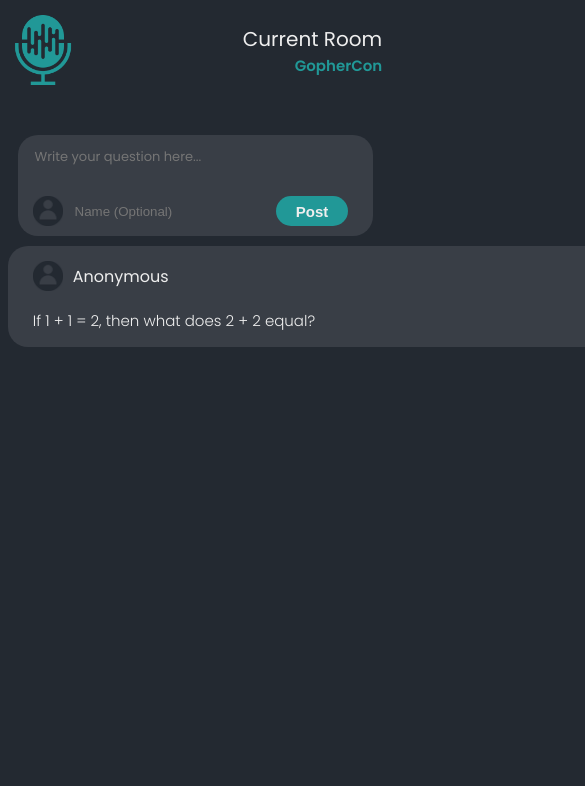
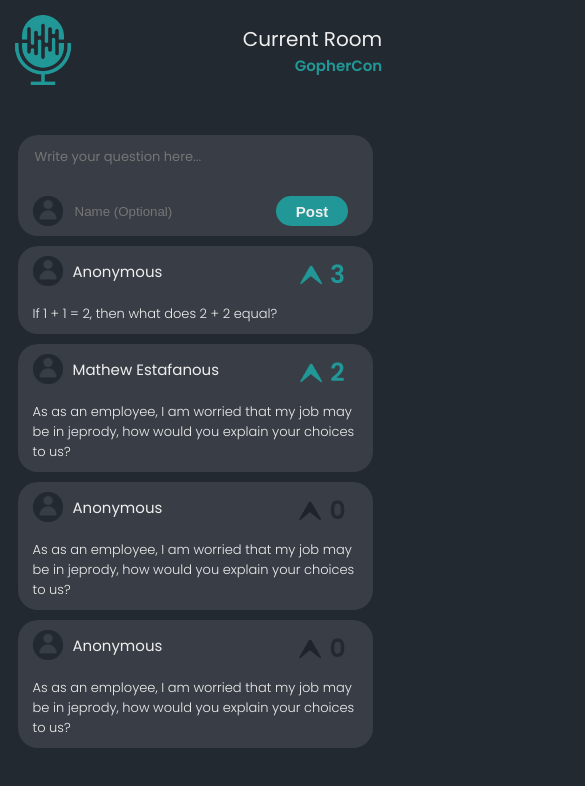
Before and after one commit to Mathew-Estafanous/Open-Stage, a React (Create React App) app in the folder frontend/: page /room in a window 390 px wide. Shown: the top 786 px of the page, 585 px wide, since content can reach past the window. Built offline with nearby package versions, Linux system fonts and the light colour scheme.

Commit message:
Question component reacts whether it is liked or not.

```diff
--- a/frontend/src/components/AskQuestion.css
+++ b/frontend/src/components/AskQuestion.css
@@ -68,7 +68,6 @@
 
 @media (max-width: 700px) {
     form.askform {
-        padding: 10px 15px;
         width: 425px;
     }
 
@@ -92,7 +91,6 @@
     }
 
     form.askform {
-        padding: 10px 15px;
         width: 325px;
     }
 }
--- a/frontend/src/components/Question.css
+++ b/frontend/src/components/Question.css
@@ -50,6 +50,10 @@
     color: #232931;
 }
 
+.liked {
+    color: #219897 !important;
+}
+
 .head .name h3 {
     margin-left: 10px;
     font-weight: 400;
@@ -62,3 +66,38 @@
     margin-top: 10px;
     margin-bottom: 0;
 }
+
+@media (max-width: 950px) {
+    div.question {
+        padding: 10px 15px;
+        width: 500px;
+    }
+
+    .head .name h3 {
+        font-size: 15px;
+    }
+
+    .question p {
+        font-size: 13px;
+    }
+
+    .head .like img {
+        max-width: 22px;
+    }
+
+    .head.like h3 {
+        font-size: 22px;
+    }
+}
+
+@media (max-width: 700px) {
+    div.question {
+        width: 425px;
+    }
+}
+
+@media (max-width: 400px) {
+    div.question {
+        width: 325px;
+    }
+}
--- a/frontend/src/components/Question.jsx
+++ b/frontend/src/components/Question.jsx
@@ -1,7 +1,15 @@
-import React from  'react';
+import React from 'react';
 import "./Question.css"
 
 export const Question = (prop) => {
+    const upvoteImg = () => {
+        return (prop.isLiked)? "/Upvote-Blue.png": "/Upvote-Black.png";
+    }
+
+    const likeColour = () => {
+        return (prop.isLiked)? "liked": "";
+    }
+
     return (
         <div className='question' >
             <div className='head' >
@@ -10,8 +18,8 @@
                     <h3>{prop.name}</h3>
                 </div>
                 <div className='like'>
-                    <img src="/Upvote-Black.png" alt="Upvote"/>
-                    <h3>{prop.likes}</h3>
+                    <img src={upvoteImg()} alt="Upvote"/>
+                    <h3 className={likeColour()}>{prop.likes}</h3>
                 </div>
             </div>
             <p>{prop.question}</p>
--- a/frontend/src/pages/Room.jsx
+++ b/frontend/src/pages/Room.jsx
@@ -6,11 +6,32 @@
 const Room = () => {
     const [roomName] = useState("GopherCon");
 
-    let props = {
-        likes: 3,
-        name: "Anonymous",
-        question: "If 1 + 1 = 2, then what does 2 + 2 equal?"
-    };
+    let allQuestions = [
+        {
+            likes: 3,
+            name: "Anonymous",
+            question: "If 1 + 1 = 2, then what does 2 + 2 equal?",
+            isLiked: true
+        },
+        {
+            likes: 2,
+            name: "Mathew Estafanous",
+            question: "As as an employee, I am worried that my job may be in jeprody, how  would you explain your choices to us?",
+            isLiked: true
+        },
+        {
+            likes: 0,
+            name: "Anonymous",
+            question: "As as an employee, I am worried that my job may be in jeprody, how  would you explain your choices to us?",
+            isLiked: false
+        },
+        {
+            likes: 0,
+            name: "Anonymous",
+            question: "As as an employee, I am worried that my job may be in jeprody, how  would you explain your choices to us?",
+            isLiked: false
+        }
+    ]
 
     return (
         <>
@@ -24,7 +45,9 @@
         </header>
 
         <AskQuestion />
-        <Question {...props} />
+        {allQuestions.map(question => {
+            return <Question {...question}/>;
+        })}
         </>
     )
 }
```
